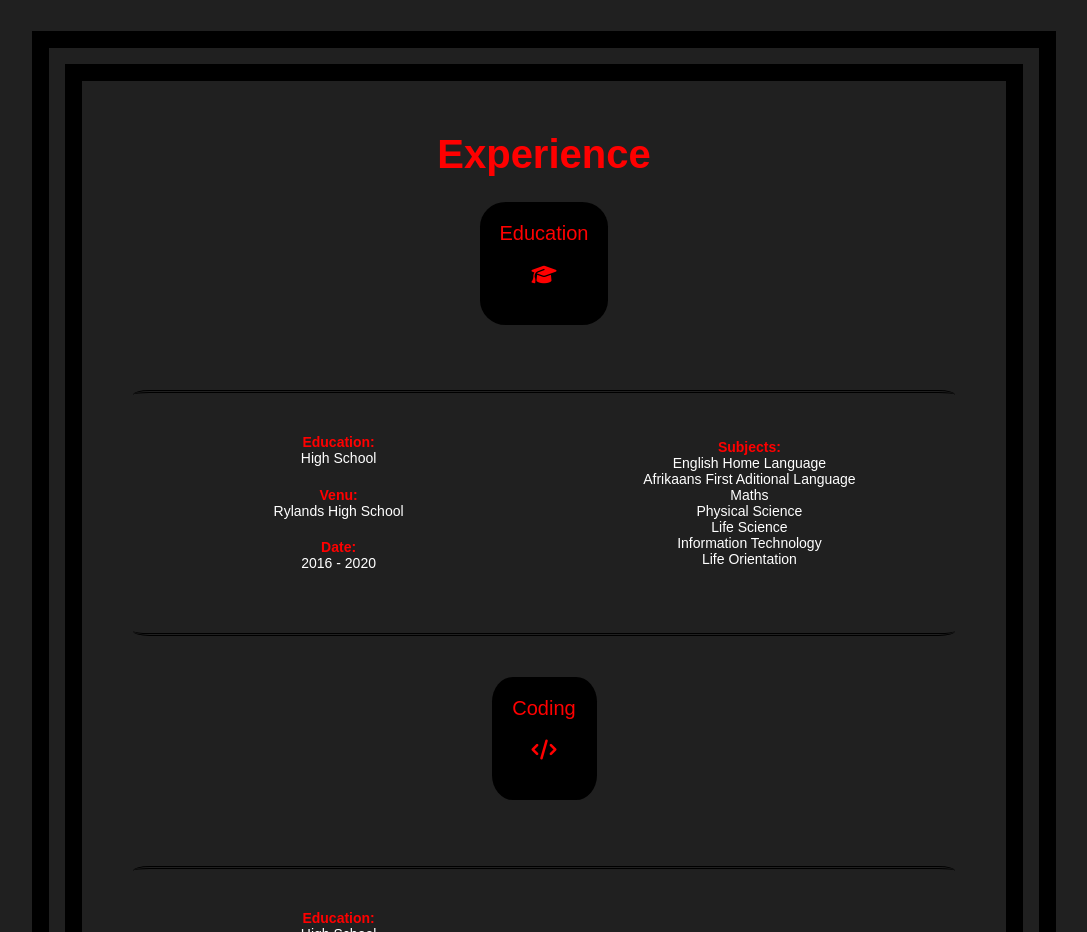
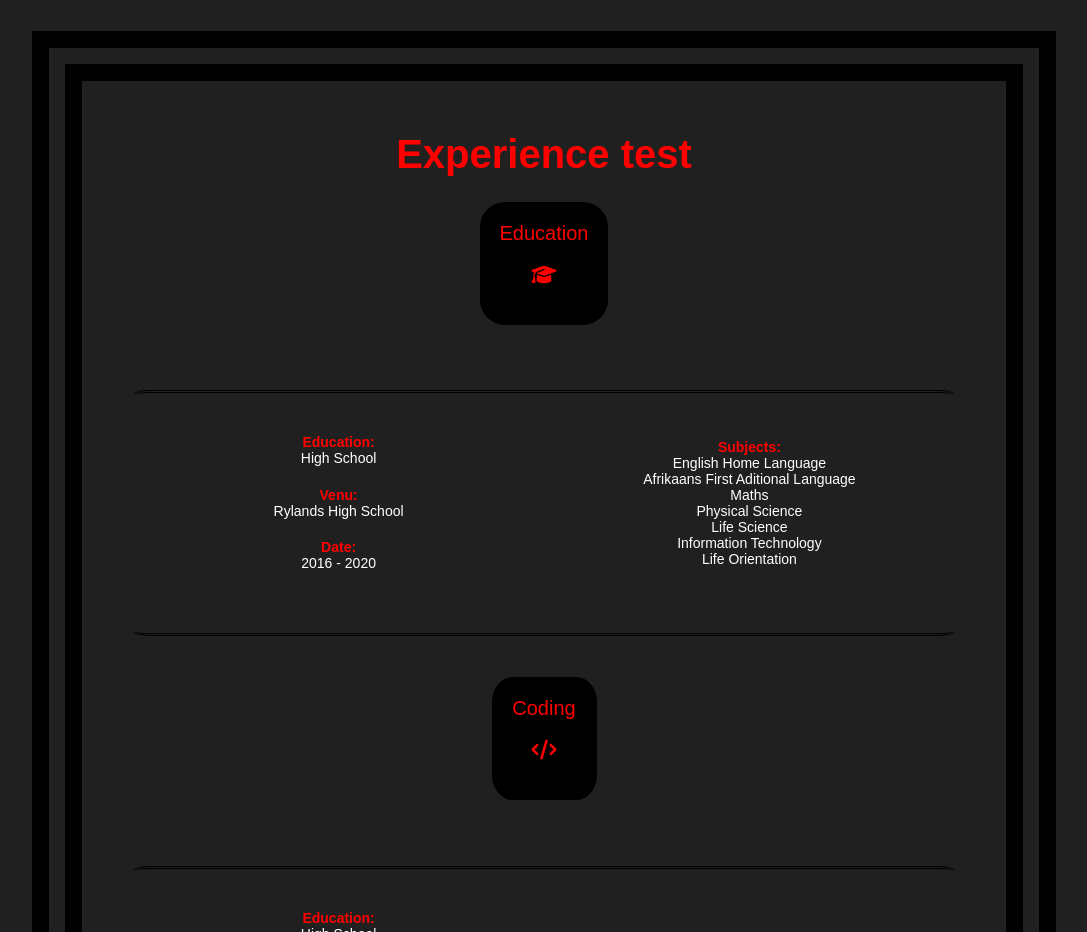
Before and after one commit to NasarKamish/CV, a plain HTML site: page index.html in a window 1280 px wide. Shown: the part 2380-3312 px from the top of the page, without its empty margins (96-1183 px from the left). Drawn offline with Linux system fonts and the light colour scheme.

Commit message:
Updated file

```diff
--- a/index.html
+++ b/index.html
@@ -130,7 +130,7 @@
     <!-- Experience section -->
     <section id="Experience">
       <div class="Xp-border">
-        <h3 class="Xp-head">Experience</h3>
+        <h3 class="Xp-head">Experience test</h3>
         <div class="Education-container"></div>
       </div>
     </section>
```
